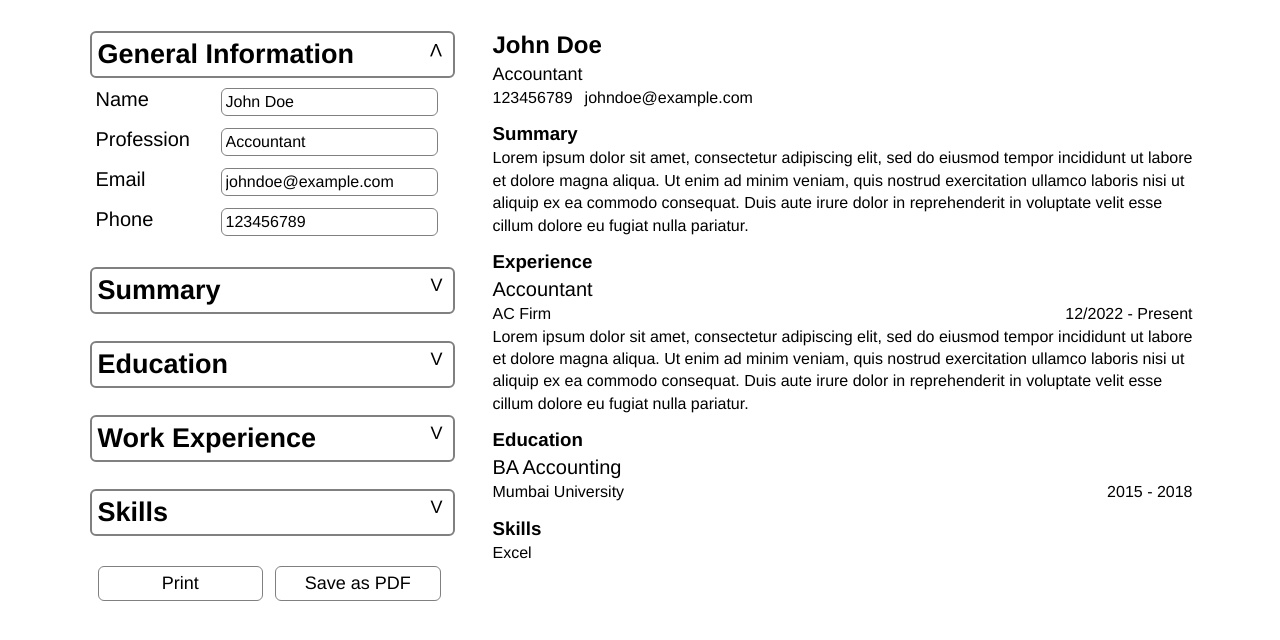
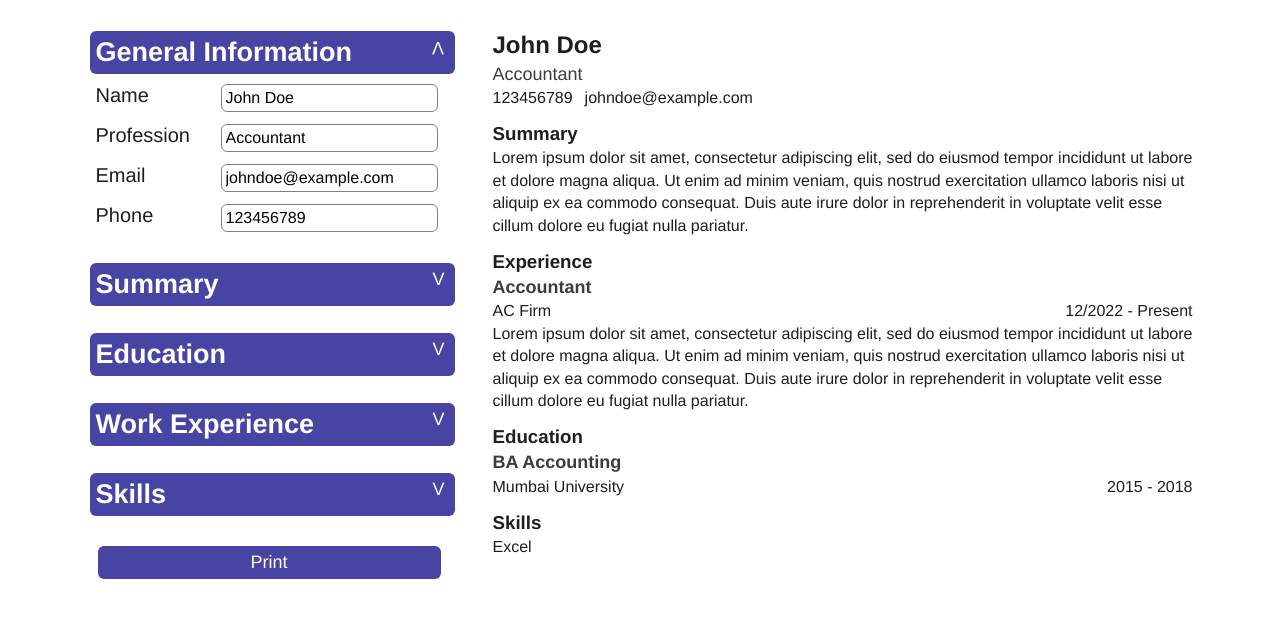
Before and after one commit to A6ih/Cv-Builder, a React (Vite) app: page / in a window 1280 px wide. Shown: the top 640 px of the page. Built offline with nearby package versions, Linux system fonts and the light colour scheme.

Commit message:
Change color for section buttons and Remove Save as Pdf button

```diff
--- a/src/App.jsx
+++ b/src/App.jsx
@@ -87,7 +87,6 @@ function App() {
      </Section>
      <div className="save-preview">
        <button onClick={() => window.print()}>Print</button>
-       <button>Save as PDF</button>
      </div>
     </div>
     <div id="preview-container">
@@ -105,7 +104,7 @@ function App() {
         {work.map(job => {
           return (
             <div key={job.id} className="preview-info-container">
-              <p className="preview-title">{job.role}</p>
+              <h4 className="preview-title">{job.role}</h4>
               <div className="preview-institution">
                 <p>{job.company}</p>
                 <p>{job.dateStart + " " + "-" + " " + job.dateEnd}</p>
@@ -120,7 +119,7 @@ function App() {
         {education.map(edu => {
           return (
             <div key={edu.id} className="preview-info-container">
-              <p className="preview-title">{edu.degree}</p>
+              <h4 className="preview-title">{edu.degree}</h4>
               <div className="preview-institution">
                 <p>{edu.institution}</p>
                 <p>{edu.yearStart + " " + "-" + " " + edu.yearEnd}</p>
--- a/src/index.css
+++ b/src/index.css
@@ -5,11 +5,18 @@
   font-family:'Franklin Gothic Medium', 'Arial Narrow', Arial, sans-serif;
 }
 
+html {
+  width: 100vw;
+}
+
 body {
+  overflow-x: hidden;
   display: flex;
   justify-content: center;
   align-items: center;
   padding: 4px;
+  color: #1e1e1e;
+  background-color: #FFFFFF;
 }
 
 
@@ -55,8 +62,9 @@ button {
   margin: 6px;
   border-radius: 6px;
   font-size: 18px;
-  background-color: white;
-  border: 1px solid gray;
+  color: #FFFEFE;
+  background-color: #4844A3;
+  border: none;
 }
 
 .cards {
@@ -113,6 +121,12 @@ button {
   background-color: #ED5E68;
   color: #FFFEFE;
   margin-top: 1em;
+  transition: background-color 350ms ease-in-out, transform 350ms ease-out;
+}
+
+.cards button:is(:hover, :focus) {
+  background-color: #FF1212;
+  transform: scaleY(1.1);
 }
 
 .skill-delete.skill-delete {
@@ -145,7 +159,6 @@ legend span {
   justify-content: space-between;
   margin-left: 2px;
   min-width: 365px;
-  border: 2px solid gray;
   margin-top: 1.5em;
 }
 
@@ -222,7 +235,7 @@ legend span {
 }
 
 .save-preview button:is(:hover, :focus) {
-  background-color: greenyellow;
+  background-color: #50c878;
   transform: scale(1.1);
 }
 
@@ -239,6 +252,7 @@ legend span {
 .preview-profession {
   font-size: 18px;
   font-weight: 500;
+  color: #3c3c3c;
 }
 
 .preview-contact, #preview-skills-container {
@@ -248,8 +262,8 @@ legend span {
 }
 
 .preview-title {
-  font-size: 20px;
-  font-weight: 400;
+  font-size: 18px;
+  color: #3c3c3c;
 }
 
 .preview-institution {
```
